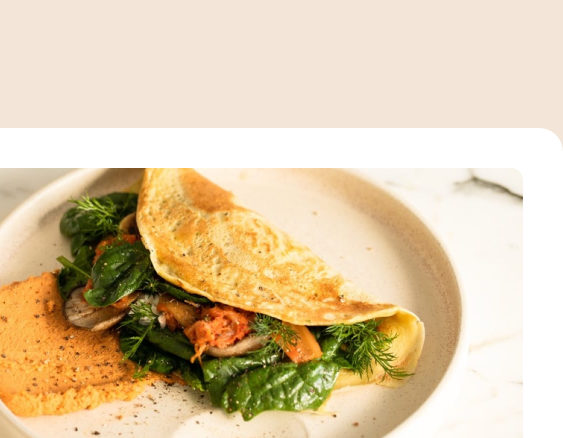
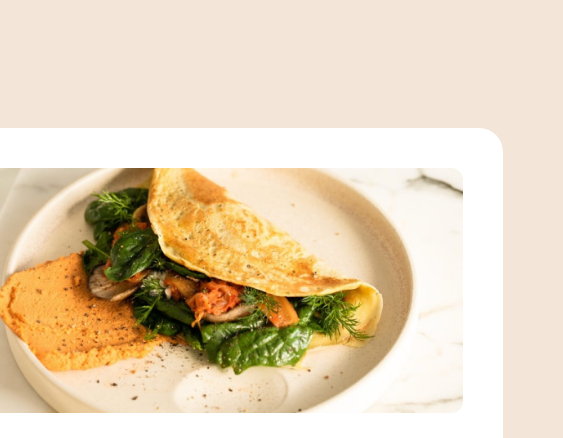
Before and after one commit to SaiDineshKopparthi/Frontend-Mentor-Challanges, a plain HTML site: page recipe-page/index.html in a window 390 px wide. Shown: the top 438 px of the page, 563 px wide, since content can reach past the window. Drawn offline with Linux system fonts and the light colour scheme.

Commit message:
Responsiveness with media queries

```diff
--- a/recipe-page/styles.css
+++ b/recipe-page/styles.css
@@ -107,29 +107,98 @@ body {
   margin: 0;
 }
 
+/* Existing CSS remains the same until the #recipe section */
+
 #recipe {
   background-color: var(--white);
   display: flex;
   flex-direction: column;
   justify-content: center;
   align-items: center;
-  max-width: 46rem; /*CLAMP*/
-  padding: 2.5rem; /*CLAMP*/
-  gap: 2.5rem; /*CLAMP*/
-  margin-top: 8rem; /*CLAMP*/
-  margin-bottom: 8rem;
-  border-radius: 1.5rem; /*CLAMP*/
+  max-width: clamp(23rem, 46rem, 46rem); /* Fluid width */
+  padding: clamp(0rem, 2.5rem, 2.5rem); /* Fluid padding */
+  gap: clamp(0rem, 2.5rem, 2.5rem); /* Fluid gap */
+  margin-top: clamp(0rem, 8rem, 8rem); /* Fluid margin-top */
+  margin-bottom: clamp(0rem, 8rem, 8rem); /* Fluid margin-bottom */
+  border-radius: clamp(0rem, 1.5rem, 1.5rem); /* Fluid border-radius */
 }
 
 img {
-  max-width: 41rem; /*CLAMP*/
-  border-radius: 0.75rem; /*CLAMP*/
+  max-width: clamp(23.4375rem, 41rem, 41rem); /* Fluid width */
+  border-radius: clamp(0rem, 0.75rem, 0.75rem); /* Fluid border-radius */
 }
 
 #content {
   display: flex;
   flex-direction: column;
   gap: 2rem;
+  padding: 0; /* Default padding */
+}
+
+/* Media Queries for Specific Breakpoints */
+
+@media (max-width: 1440px) {
+  #recipe {
+    max-width: 46rem;
+    padding: 2.5rem;
+    gap: 2.5rem;
+    margin-top: 8rem;
+    margin-bottom: 8rem;
+    border-radius: 1.5rem;
+  }
+
+  img {
+    max-width: 41rem;
+    border-radius: 0.75rem;
+  }
+
+  #content {
+    padding: 0;
+  }
+}
+
+@media (max-width: 768px) {
+  #recipe {
+    max-width: 38.5rem; /* 616px */
+    padding: 2.5rem;
+    gap: 2.5rem;
+    margin-top: 8rem;
+    margin-bottom: 8rem;
+    border-radius: 1.5rem;
+  }
+
+  img {
+    max-width: 33.5rem; /* 536px */
+    border-radius: 0.75rem;
+  }
+
+  #content {
+    padding: 0;
+  }
+}
+
+@media (max-width: 376px) {
+  h1 {
+    font-size: 2.25rem;
+  }
+
+  #recipe {
+    max-width: 23.4375rem; /* 375px */
+    padding: 0;
+    gap: 0;
+    margin-top: 0;
+    margin-bottom: 0;
+    border-radius: 0;
+  }
+
+  img {
+    max-width: 23.4375rem; /* 375px */
+    border-radius: 0;
+  }
+
+  #content {
+    padding: 2.5rem 2rem; /* 40px top-bottom, 32px left-right */
+  }
 }
 
 .sections {
@@ -157,8 +226,8 @@ ol li {
 }
 
 ul li::marker {
-font-size: 0.75rem;
-color: var(--brown-800);
+  font-size: 0.75rem;
+  color: var(--brown-800);
 }
 
 table {
```
